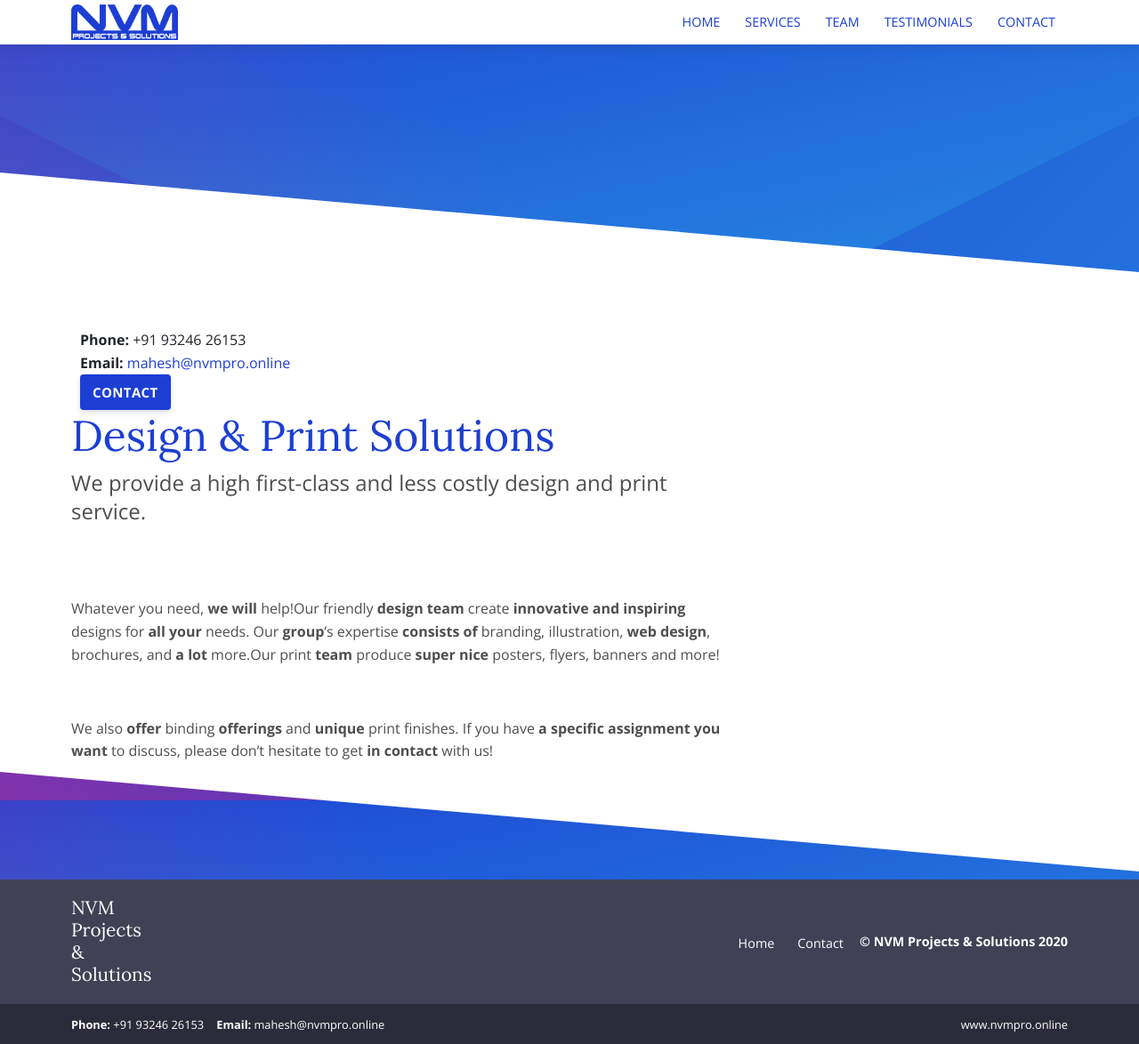
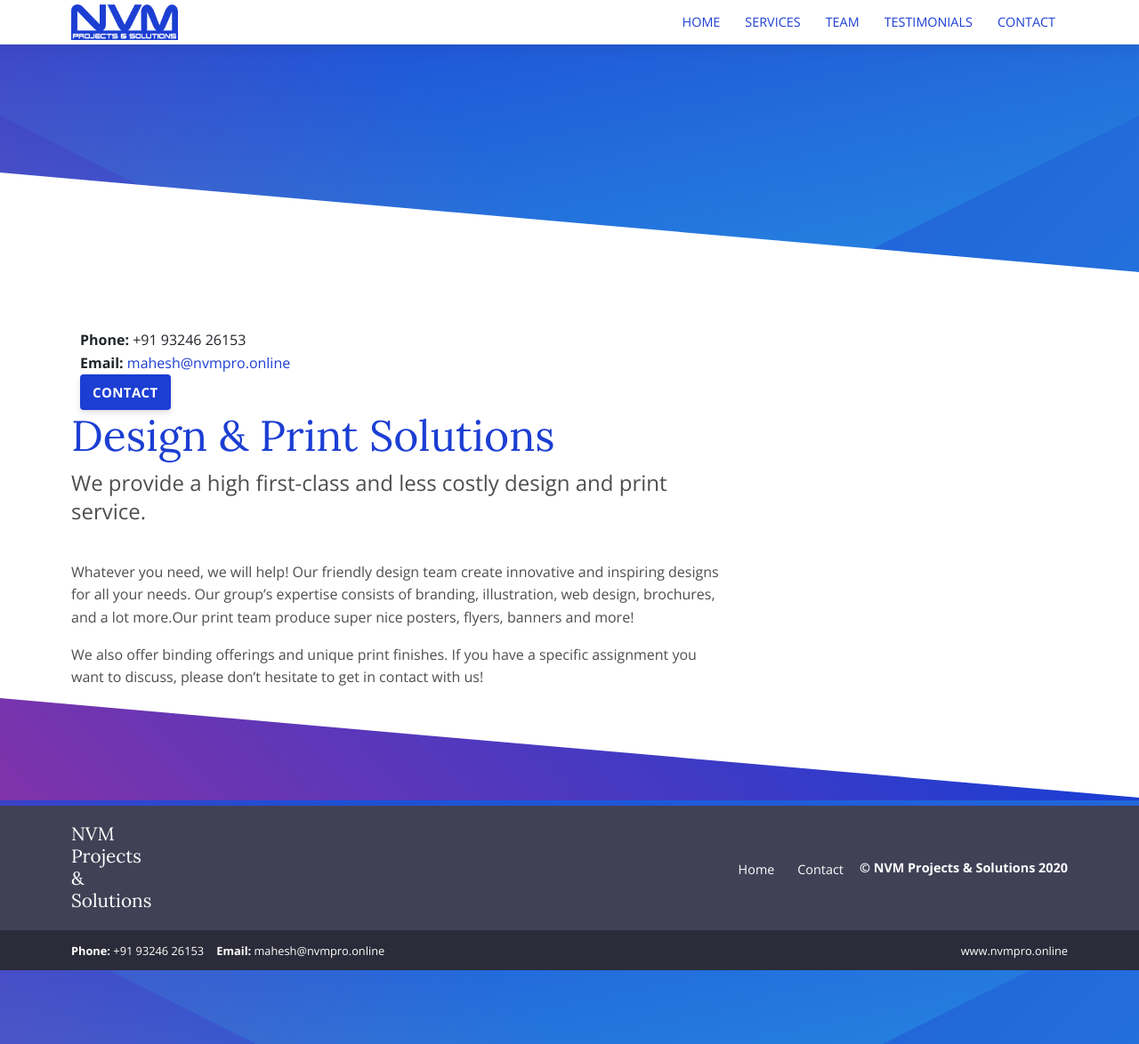
Before and after one commit to nvmpro/NVM, a Jekyll site: the page built from _services/Design-Print-Solution.md, in a window 1280 px wide. Shown: the whole page at 89% size. Built offline with Jekyll 4.4.1, drawn with Linux system fonts in a browser that asks for light colours; some of the changed lines change nothing that is shown.

Commit message:
Updated '_services/Design-Print-Solution.md' via CloudCannon

```diff
--- a/_services/Design-Print-Solution.md
+++ b/_services/Design-Print-Solution.md
@@ -5,27 +5,11 @@
 ---
 
 
-<script type="application/ld+json">
-{
-  "@context" : "http://schema.org",
-  "@type" : "Product",
-  "name" : "Design & Print Solutions",
-  "image" : "https://www.nvmpro.online/assets/images/logo.png",
-  "description" : "We provide a high first-class and less costly design and print service.",
-  "brand" : {
-    "@type" : "Brand",
-    "name" : "NVM"
-  }
-}
-</script>
+We provide a high first-class and less costly design and print service.
 
 
-We **provide** a high **first-class** and **less costly** **design** and print service.
 
-&nbsp;
+Whatever you need, we will help\! Our friendly design team create innovative and inspiring designs for all your needs. Our group’s expertise consists of branding, illustration, web design, brochures, and a lot more.Our print team produce super nice posters, flyers, banners and more\!
 
-Whatever you need, **we will** help\!Our friendly **design** **team** create **innovative** **and inspiring** designs for **all your** needs. Our **group**’s expertise **consists of** branding, illustration, **web** **design**, brochures, and **a lot** more.Our print **team** produce **super** **nice** posters, flyers, banners and more\!
 
-&nbsp;
-
-We also **offer** binding **offerings** and **unique** print finishes. If you have **a specific** **assignment** **you want** to discuss, please don’t hesitate to get **in contact** with us\!
+We also offer binding offerings and unique print finishes. If you have a specific assignment you want to discuss, please don’t hesitate to get in contact with us\!
```
